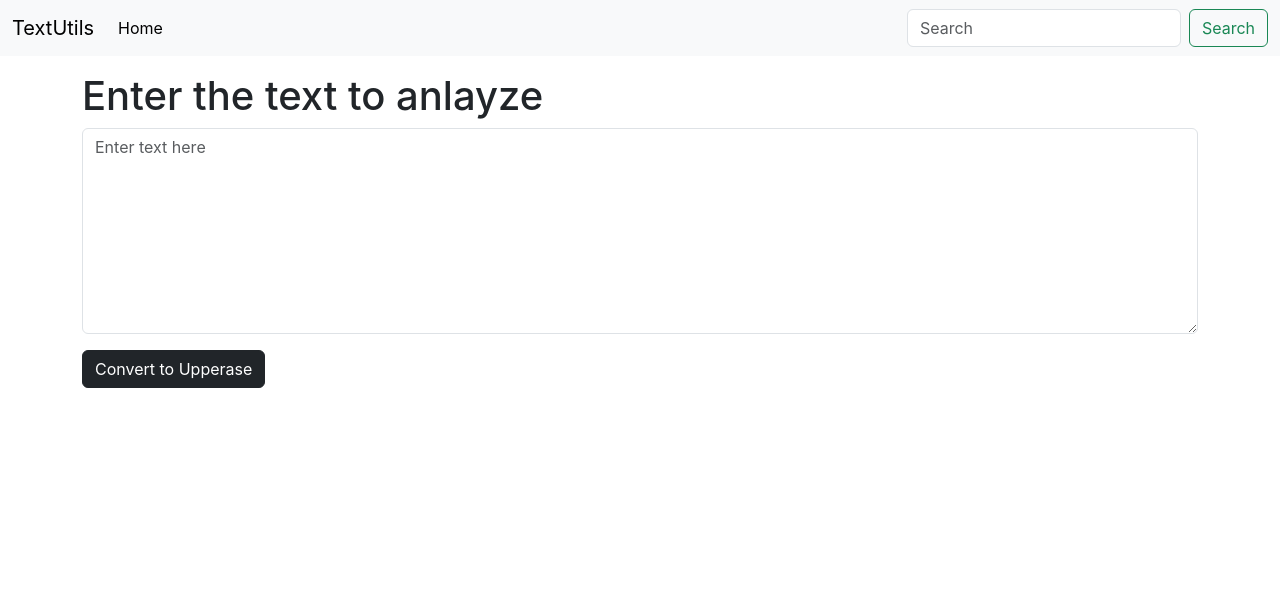
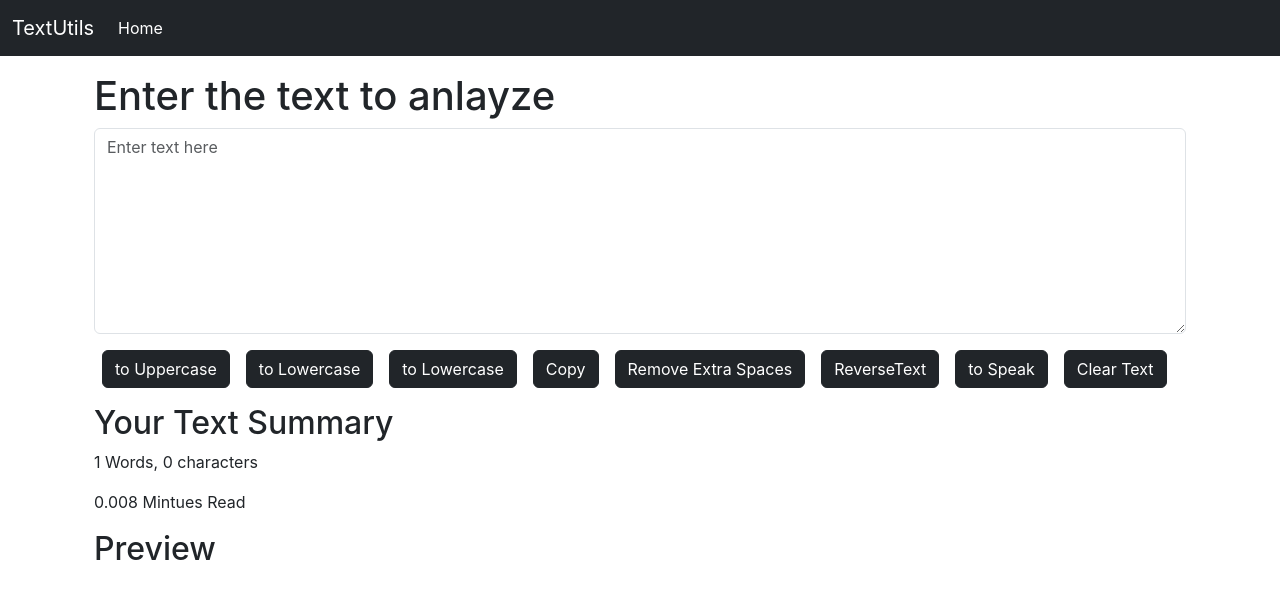
Before and after one commit to AV1004/TextUtils, a React (Create React App) app: page / in a window 1280 px wide. Shown: the top 598 px of the page. Built offline with nearby package versions, Linux system fonts and the light colour scheme.

Commit message:
Added About Us Section

```diff
--- a/src/App.js
+++ b/src/App.js
@@ -1,4 +1,5 @@
 import './App.css';
+// import About from './Components/About';
 import Navbar from './Components/Navbar';
 import Textform from './Components/Textform';
 
@@ -11,6 +12,7 @@ function App() {
       <Navbar title="TextUtils" />
       <div className="container my-3">
         <Textform heading="Enter the text to anlayze" />
+        {/* <About/> */}
       </div>
     </>
   );
--- a/src/Components/Navbar.js
+++ b/src/Components/Navbar.js
@@ -4,7 +4,7 @@ import PropTypes from 'prop-types';
 export default function Navbar(props) {
   return (
     <div>
-        <nav className="navbar navbar-expand-lg bg-body-tertiary">
+        <nav className="navbar navbar-expand-lg navbar-dark bg-dark">
                 <div className="container-fluid">
                     <a className="navbar-brand" href="/">{props.title}</a>
                     <button className="navbar-toggler" type="button" data-bs-toggle="collapse" data-bs-target="#navbarSupportedContent" aria-controls="navbarSupportedContent" aria-expanded="false" aria-label="Toggle navigation">
@@ -19,10 +19,6 @@ export default function Navbar(props) {
                                 <a className="nav-link active" aria-current="page" href="/">{props.aboutText}</a>
                             </li>
                         </ul>
-                        <form className="d-flex" role="search">
-                            <input className="form-control me-2" type="search" placeholder="Search" aria-label="Search" />
-                            <button className="btn btn-outline-success" type="submit">Search</button>
-                        </form>
                     </div>
                 </div>
             </nav>
--- a/src/Components/Textform.js
+++ b/src/Components/Textform.js
@@ -9,9 +9,66 @@ export default function Textform(props) {
         setText(newText);
     }
 
+
+    const handleDownClick = () => {
+        // console.log("LowerCase is Clicked")
+        let newText = text.toLowerCase();
+        setText(newText);
+    }
+
+    const handleClearClick = () => {
+        // console.log("Clear is Clicked")
+        let newText = "";
+        setText(newText);
+    }
+
+    const handleSpeak = () => {
+        let msg = new SpeechSynthesisUtterance();
+        msg.text = text;
+        window.speechSynthesis.speak(msg);
+    }
+
+    const reverseText = () => {
+        let newText = text.split("").reverse().join("");
+        setText(newText)
+    }
+
     const handleOnChange = (event) => {
         // console.log("handleOnChange")
         setText(event.target.value);
+    }
+
+    const handleCapitalizeonClick = () => {
+        let camelCaseText = text
+            .split(' ')
+            .map(function (word, index) {
+                // First character upper case else lower case
+                return word.charAt(0)
+                    .toUpperCase() + word.slice(1)
+                        .toLowerCase();
+            })
+            .join(' ');
+        setText(camelCaseText);
+    }
+
+    const handleExtraSpaces = () => {
+        let words = text.split(' ');
+        let joinedWords = '';
+        // console.log(words);
+        words.forEach((elem) => {
+            if (elem[0] !== undefined) {
+                joinedWords += elem + " ";
+                console.log(joinedWords);
+            }
+        })
+        setText(joinedWords);
+    }
+
+    const handleCopy = () => {
+        console.log("I am copy");
+        var text = document.getElementById("mybox");
+        text.select();
+        navigator.clipboard.writeText(text.value);
     }
 
     const [text, setText] = useState("");
@@ -20,12 +77,28 @@ export default function Textform(props) {
 
 
     return (
-        <div>
-            <h1>{props.heading}</h1>
-            <div className="mb-3">
-                <textarea className="form-control" placeholder='Enter text here' value={text} onChange={handleOnChange} id="mybox" rows="8"></textarea>
+        <>
+            <div className="container">
+                <h1>{props.heading}</h1>
+                <div className="mb-3">
+                    <textarea className="form-control" placeholder='Enter text here' value={text} onChange={handleOnChange} id="mybox" rows="8"></textarea>
+                </div>
+                <button className="btn btn-dark mx-2" onClick={handleUpClick} >to Uppercase</button>
+                <button className="btn btn-dark mx-2" onClick={handleDownClick} >to Lowercase</button>
+                <button className="btn btn-dark mx-2" onClick={handleDownClick} >to Lowercase</button>
+                <button className="btn btn-dark mx-2" onClick={handleCopy} >Copy</button>
+                <button className="btn btn-dark mx-2" onClick={handleExtraSpaces} >Remove Extra Spaces</button>
+                <button className="btn btn-dark mx-2" onClick={reverseText} >ReverseText</button>
+                <button className="btn btn-dark mx-2" onClick={handleSpeak} >to Speak</button>
+                <button className="btn btn-dark mx-2" onClick={handleClearClick} >Clear Text</button>
             </div>
-            <button className="btn btn-dark" onClick={handleUpClick} >Convert to Upperase</button>
-        </div>
+            <div className="container my-3">
+                <h2>Your Text Summary</h2>
+                <p>{text.split(" ").length} Words, {text.length} characters</p>
+                <p>{0.008 * text.split(" ").length} Mintues Read</p>
+                <h2>Preview</h2>
+                <p>{text}</p>
+            </div>
+        </>
     )
 }
```
Also changed, not shown: src/Components/About.js (added, +78 -0 lines).
